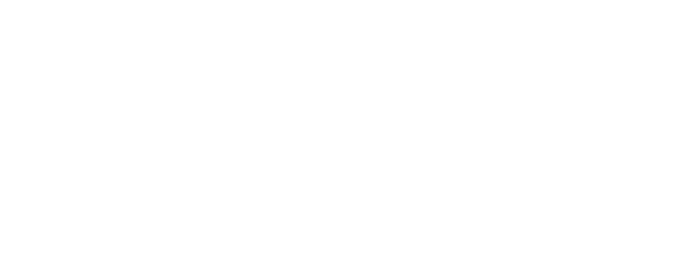
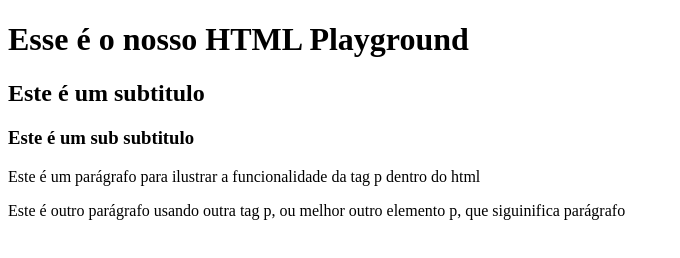
Before and after one commit to aroldoabarbosa/html_playground, a plain HTML site: page index.html in a window 1280 px wide. Shown: the whole page, without its empty margins (0-680 px from the left). Drawn offline with Linux system fonts and the light colour scheme.

Commit message:
Explicado paragrafo <p> e <h1>

```diff
--- a/index.html
+++ b/index.html
@@ -1,12 +1,21 @@
 <!DOCTYPE html>
 <html lang="pt-br">
-<head>
-    <meta charset="UTF-8">
-    <meta http-equiv="X-UA-Compatible" content="IE=edge">
-    <meta name="viewport" content="width=device-width, initial-scale=1.0">
+  <head>
+    <meta charset="UTF-8" />
+    <meta http-equiv="X-UA-Compatible" content="IE=edge" />
+    <meta name="viewport" content="width=device-width, initial-scale=1.0" />
     <title>HTML Playground</title>
-</head>
-<body>
-
-</body>
+  </head>
+  <body>
+    <h1>Esse é o nosso HTML Playground</h1>
+    <h2>Este é um subtitulo</h2>
+    <h3>Este é um sub subtitulo</h3>
+    <p>
+      Este é um parágrafo para ilustrar a funcionalidade da tag p dentro do html
+    </p>
+    <p>
+      Este é outro parágrafo usando outra tag p, ou melhor outro elemento p, que
+      siguinifica parágrafo
+    </p>
+  </body>
 </html>
```
